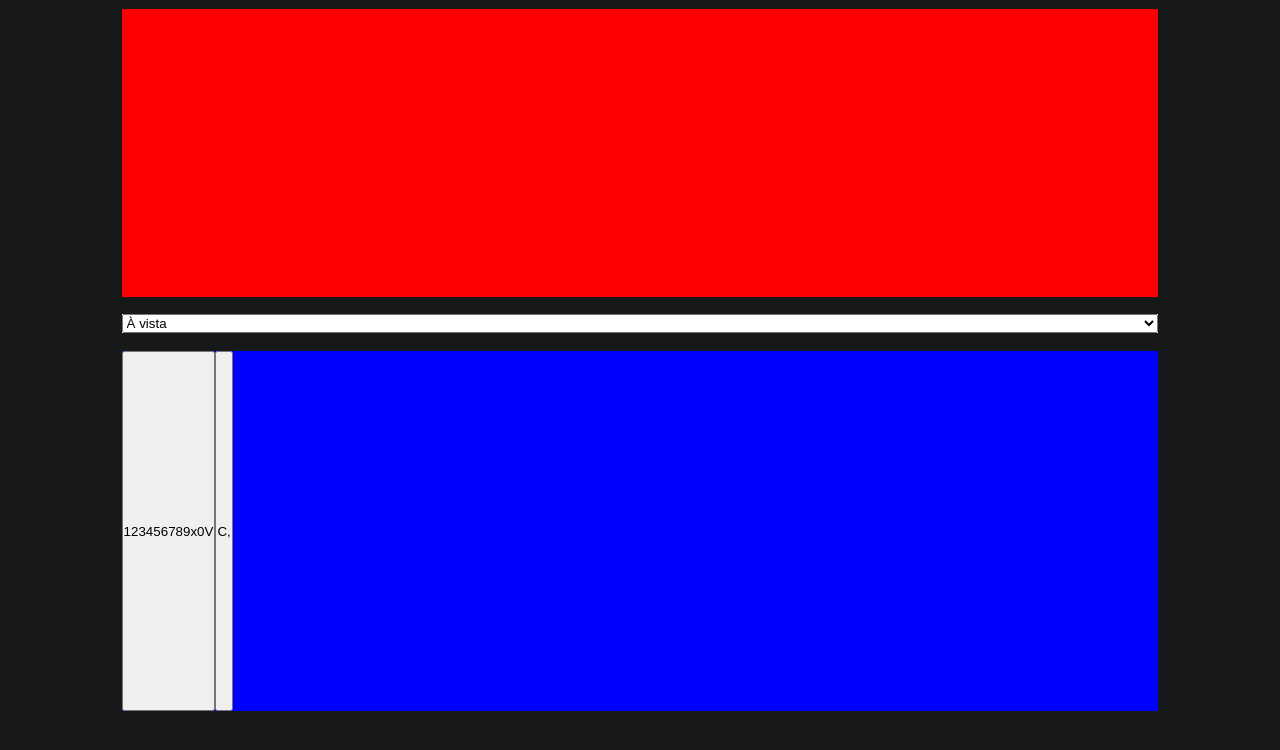
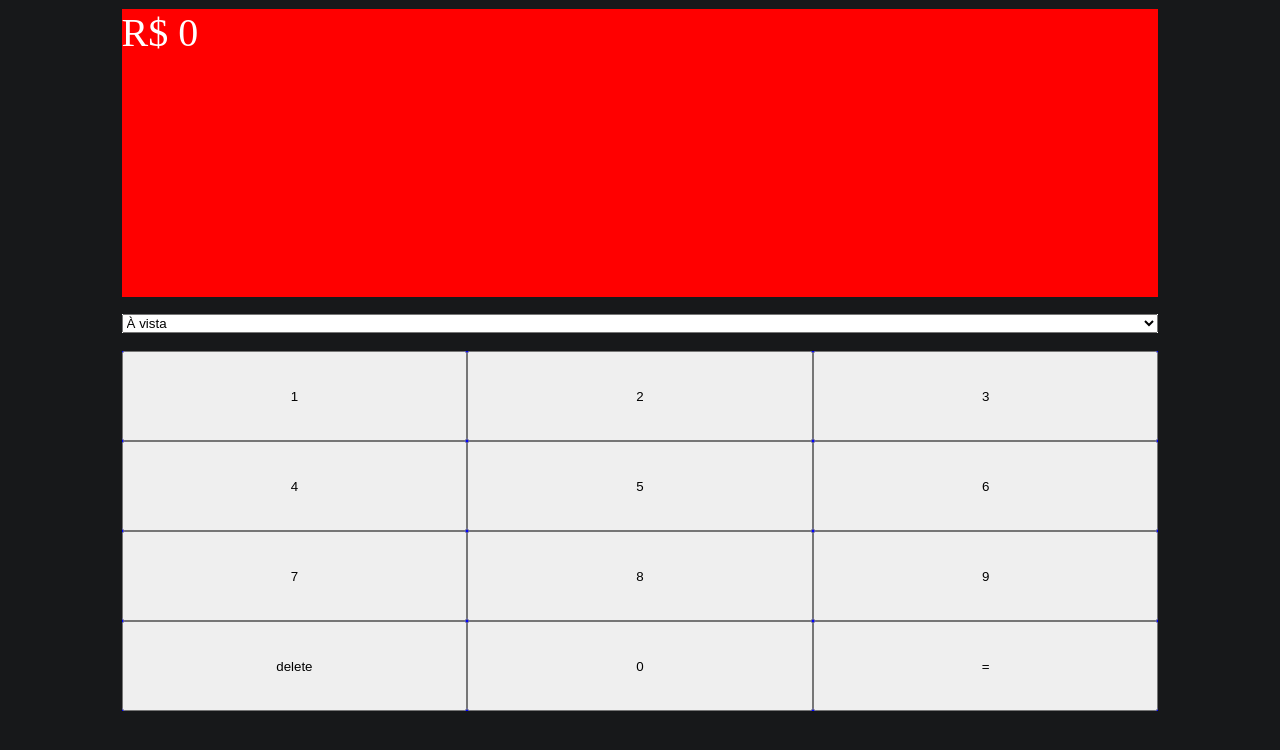
Before and after one commit to WillamesBarbosa/factor-calculator, a React (Create React App) app: page / in a window 1280 px wide. Shown: the top 750 px of the page. Built offline with nearby package versions, Linux system fonts and the light colour scheme.

Commit message:
feat: insert into app all functions

```diff
--- a/src/app/App.jsx
+++ b/src/app/App.jsx
@@ -1,4 +1,4 @@
-import React from 'react';
+import React, { useState } from 'react';
 import { GlobalStyles } from './styles/global-styles';
 
 import { Screen } from './components/screen/screen';
@@ -6,18 +6,36 @@ import Button from './components/button/button';
 import Container from './components/container/container';
 import { CalculatorBody } from './components/calculator_body/calculatorBody';
 import { Portion } from './components/portion/portion';
+import { ButtonContainer } from './components/button-container/buttonContainer';
+import { handleInsertIntoDisplay } from './services/handleInsertIntoDisplay';
+import { handleSelectValue } from './services/handleSelectValue';
+import factorCalculatorService from './services/factorCalculatorService';
+import { handleDeleteNumbersIntoDisplay } from './services/handleDeleteNumbersIntoDisplay';
 
-const array1 = ['1', '2', '3', '4', '5', '6', '7', '8', '9', 'x', '0', 'V'];
-const array2 = ['C', ','];
+// const [sumValue, setSumValue] = useState(0);
 
 function App() {
+  const [initialValue, setInitialValue] = useState('0');
+  const [selectValue, setSelectValue] = useState(0);
   return (
     <CalculatorBody>
-      <Screen />
-      <Portion amount={12} />
+      <Screen text={`R$ ${initialValue === '' ? '0' : initialValue}`} />
+      <Portion amount={12} onChange={(event) => handleSelectValue(event, setSelectValue)} />
       <Container>
-        <Button texts={array1} />
-        <Button texts={array2} />
+        <ButtonContainer>
+          <Button texts="1" onClick={(event) => handleInsertIntoDisplay(event, initialValue, setInitialValue)} />
+          <Button texts="2" onClick={(event) => handleInsertIntoDisplay(event, initialValue, setInitialValue)} />
+          <Button texts="3" onClick={(event) => handleInsertIntoDisplay(event, initialValue, setInitialValue)} />
+          <Button texts="4" onClick={(event) => handleInsertIntoDisplay(event, initialValue, setInitialValue)} />
+          <Button texts="5" onClick={(event) => handleInsertIntoDisplay(event, initialValue, setInitialValue)} />
+          <Button texts="6" onClick={(event) => handleInsertIntoDisplay(event, initialValue, setInitialValue)} />
+          <Button texts="7" onClick={(event) => handleInsertIntoDisplay(event, initialValue, setInitialValue)} />
+          <Button texts="8" onClick={(event) => handleInsertIntoDisplay(event, initialValue, setInitialValue)} />
+          <Button texts="9" onClick={(event) => handleInsertIntoDisplay(event, initialValue, setInitialValue)} />
+          <Button texts="delete" onClick={() => handleDeleteNumbersIntoDisplay(initialValue, setInitialValue)} />
+          <Button texts="0" onClick={(event) => handleInsertIntoDisplay(event, initialValue, setInitialValue)} />
+          <Button texts="=" onClick={() => factorCalculatorService(initialValue, selectValue, setInitialValue)} />
+        </ButtonContainer>
       </Container>
       <GlobalStyles />
     </CalculatorBody>
```
